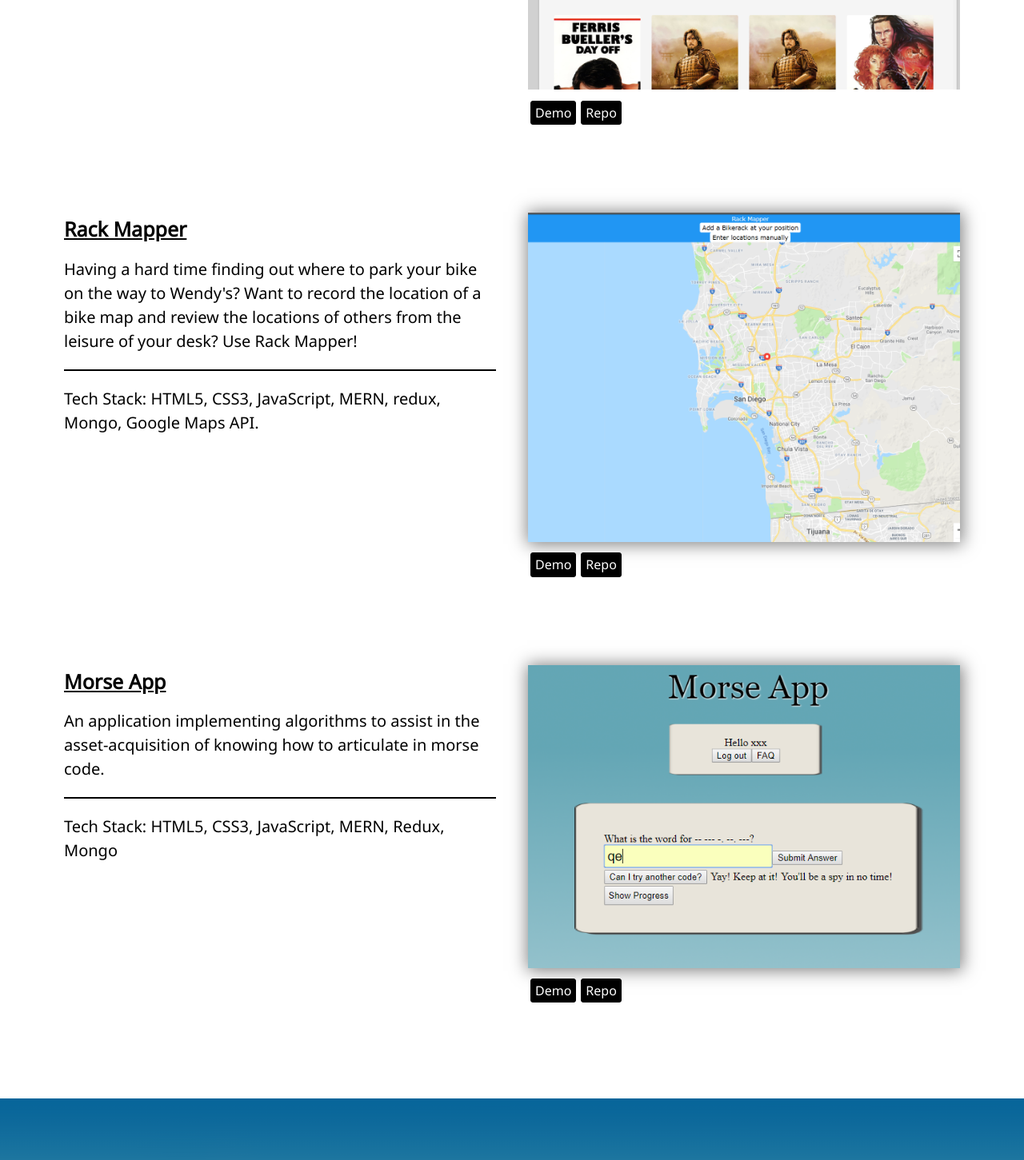
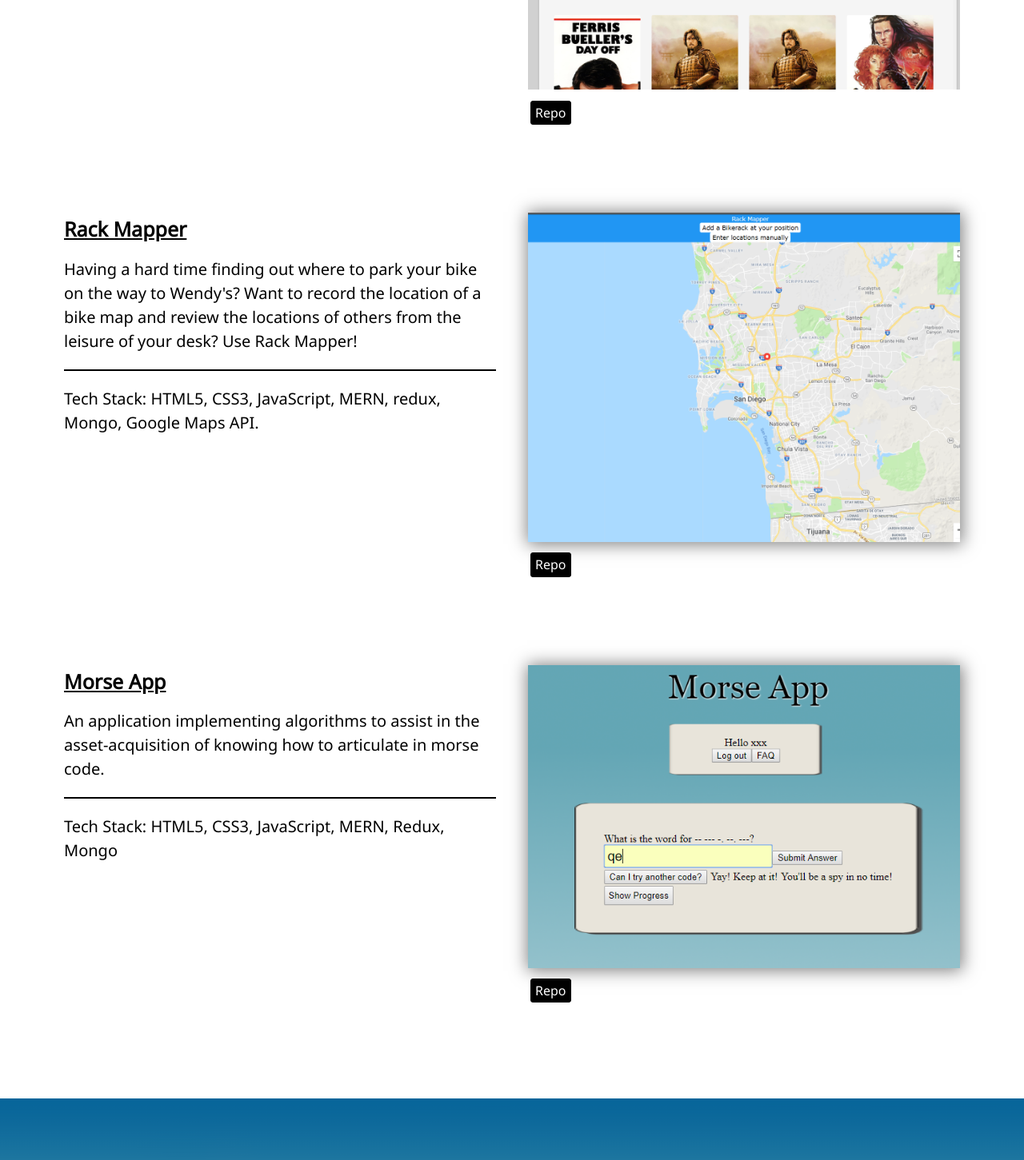
Before and after one commit to rcureta/react-portfolio, a React (Create React App) app: page / in a window 1280 px wide. Shown: the part 1374-2825 px from the top of the page at 80% size. Built offline with nearby package versions, Linux system fonts and the light colour scheme.

Commit message:
Update projects.js

```diff
--- a/src/components/main-page/projects.js
+++ b/src/components/main-page/projects.js
@@ -13,13 +13,12 @@ function Projects(props) {
       <div className="row">
         <section className="col-6 box">
           <h2>GoSeeThis</h2>
-          <p>Tired of the vitriol so commonplace with movie review websites?Look no further, as just a click away is a community designed around sharing profound and sentimental experiences from films that you should really go see.</p>
+          <p>Tired of the vitriol so commonplace with movie review websites? Look no further, as just a click away is a community designed around sharing profound and sentimental experiences from films that you should really go see.</p>
           <hr />
           <p>Tech Stack: HTML5, CSS3, JavaScript, MERN, Redux.</p>
         </section>
         <section className="col-6 box">
           <img id="no-shadow" className="content-pic" src={require('../assets/goseethis.png')} alt="GoSeeThis screenshot." />
-          <a className="repo-link" target="_blank" rel="noopener noreferrer" href="https://goseethis-client.herokuapp.com">Demo</a>
           <a className="repo-link" target="_blank" rel="noopener noreferrer" href="https://github.com/thinkful-ei23/goseethis-client">Repo</a>
         </section>
       </div>
@@ -32,7 +31,6 @@ function Projects(props) {
         </section>
         <section className="col-6 box">
           <img className="content-pic" src={require('../assets/rackmapper.png')} alt="Rack Mapper screenshot." />
-          <a className="repo-link" target="_blank" rel="noopener noreferrer" href="https://rackmapper.herokuapp.com">Demo</a>
           <a className="repo-link" target="_blank" rel="noopener noreferrer" href="https://github.com/rcureta/bike-rack-client">Repo</a>
         </section>
       </div>
@@ -45,7 +43,6 @@ function Projects(props) {
         </section>
         <section className="col-6 box">
           <img className="content-pic" src={require('../assets/morseimg.png')} alt="Morse screenshot." />
-          <a className="repo-link" target="_blank" rel="noopener noreferrer" href="https://morse-learning-app.herokuapp.com">Demo</a>
           <a className="repo-link" target="_blank" rel="noopener noreferrer" href="https://github.com/thinkful-ei23/SRC-morse-client">Repo</a>
         </section>
       </div>
```
